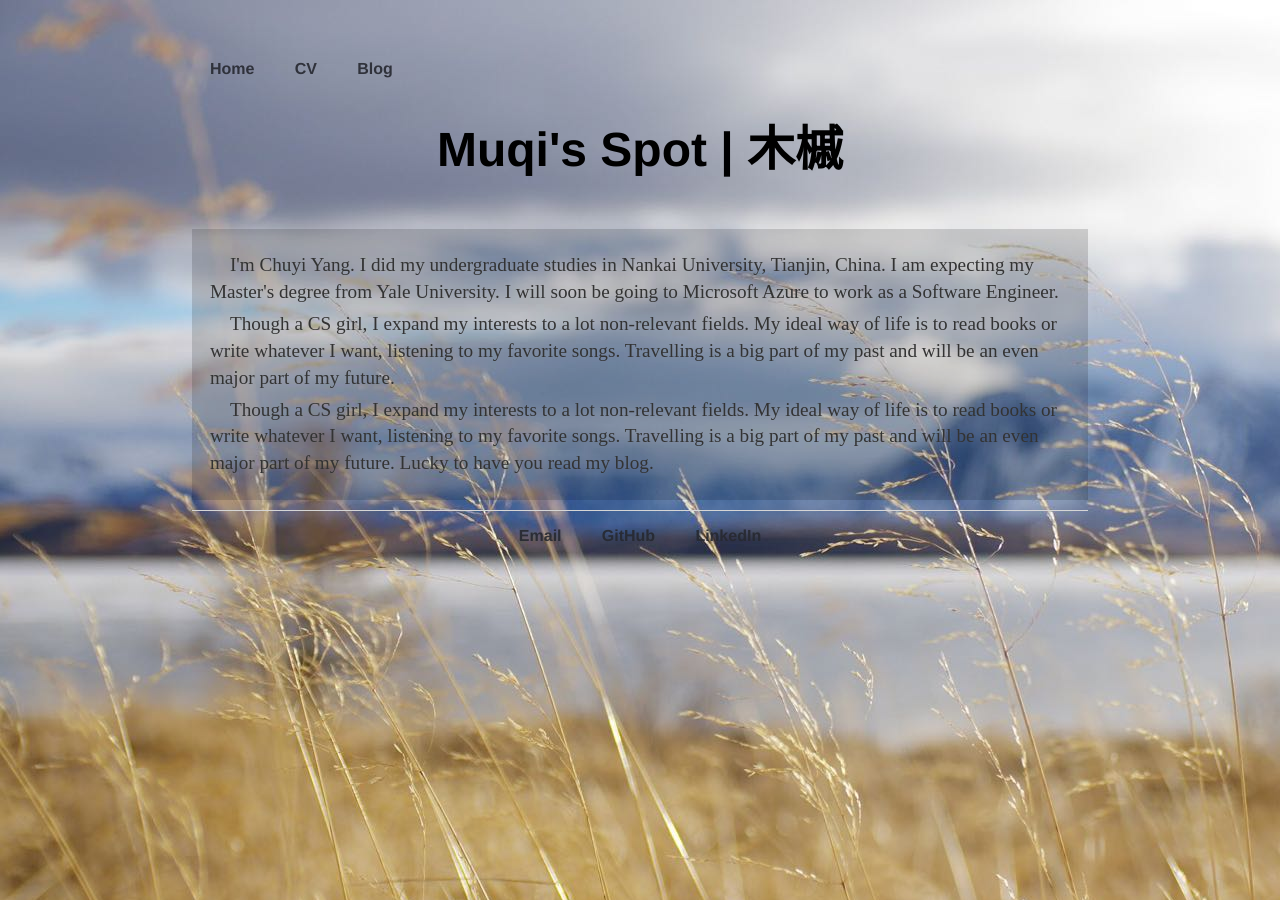
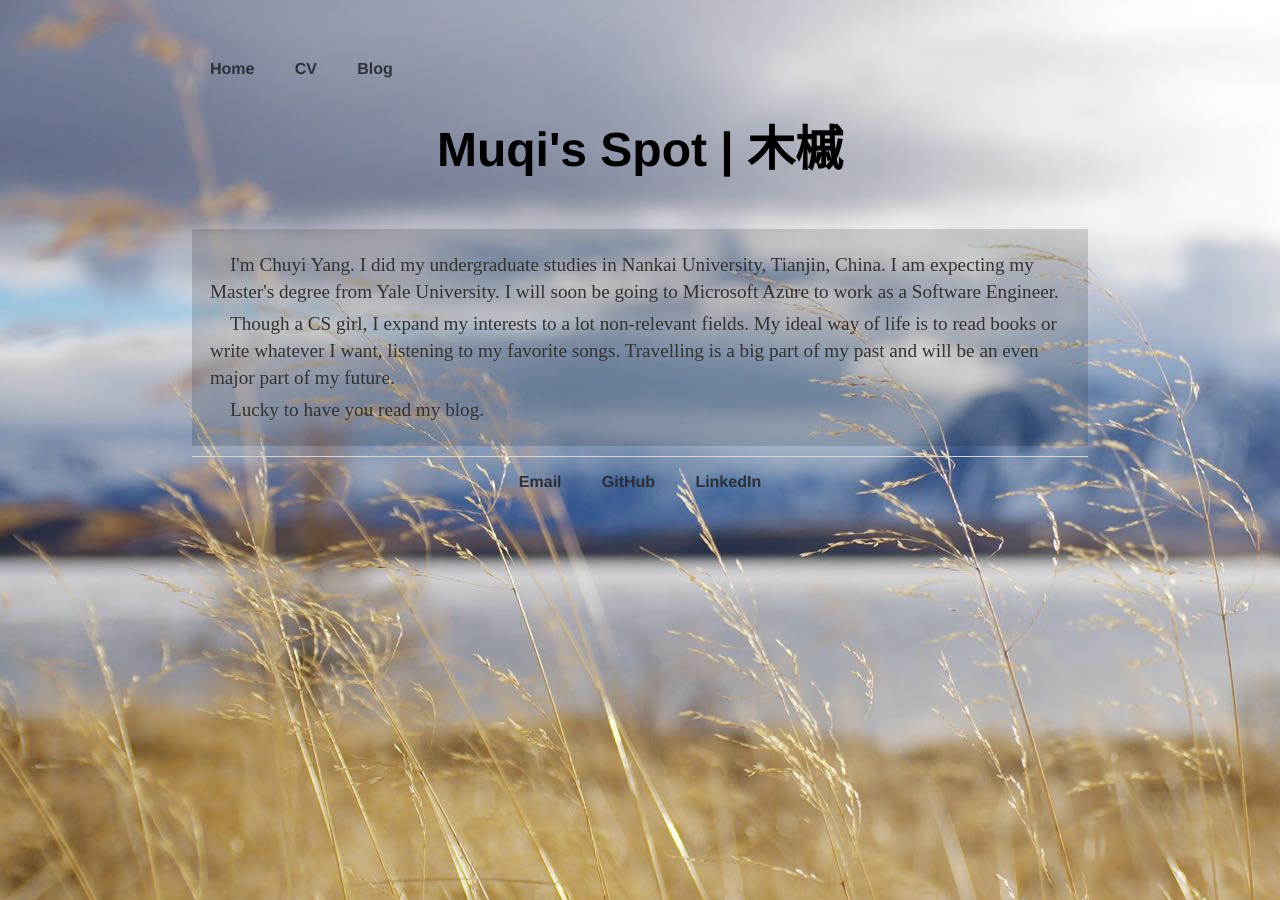
Before and after one commit to MuqiX/MuqiX.github.io, a Jekyll site: the page built from index.html, in a window 1280 px wide. Built offline with Jekyll 4.4.1, drawn with Linux system fonts in a browser that asks for light colours.

Commit message:
typo fixed

```diff
--- a/index.html
+++ b/index.html
@@ -15,8 +15,6 @@ title: Muqi's Spot.
 			Travelling is a big part of my past and will be an even major part of my future.
 		</p>
 		<p>
-			Though a CS girl, I expand my interests to a lot non-relevant fields. My ideal way of life is to read books or write whatever I want, listening to my favorite songs.
-			Travelling is a big part of my past and will be an even major part of my future.
 			Lucky to have you read my blog.
 		</p>
 	</div>
```
